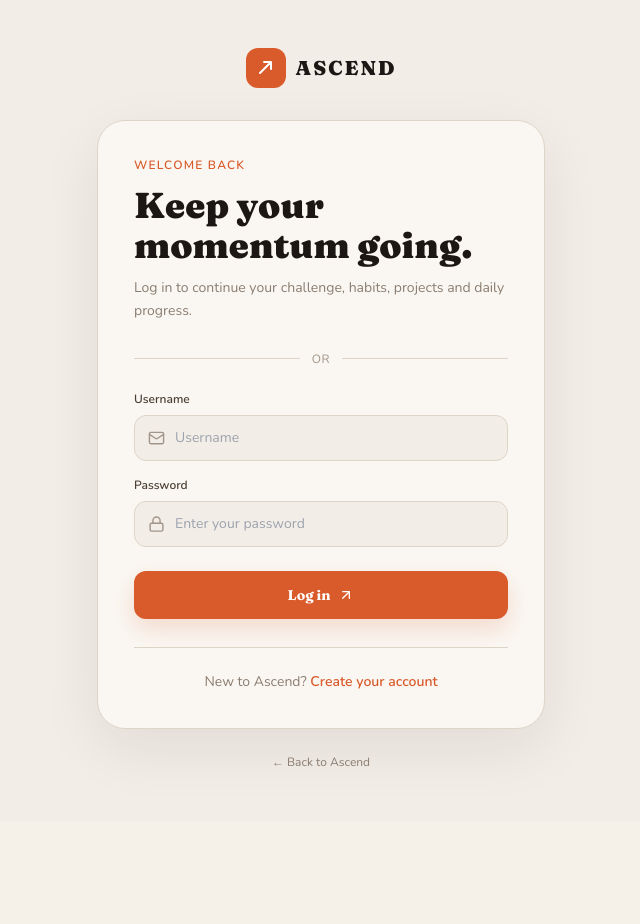
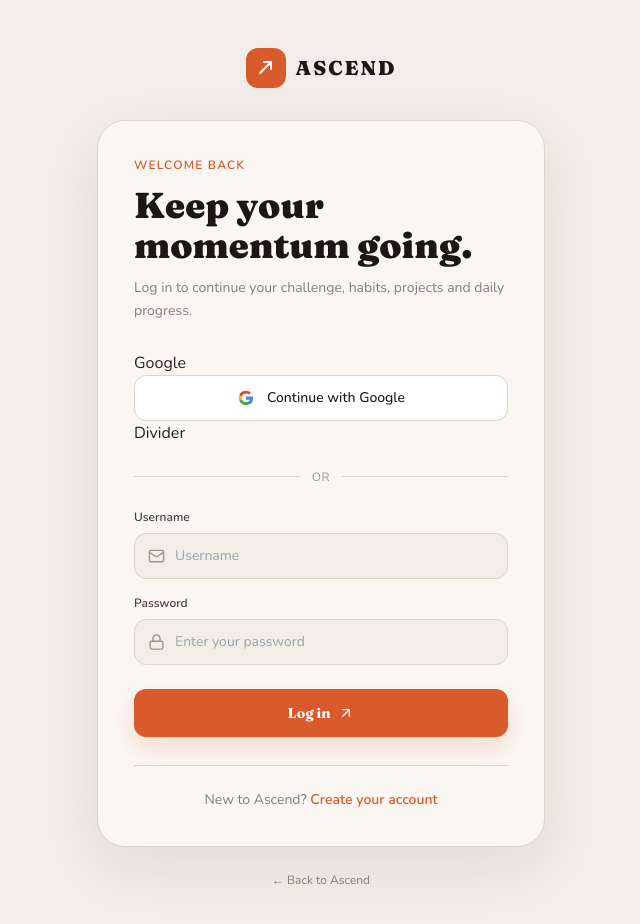
Before and after one commit to Rucha59/Ascend, a React (Vite) app in the folder sprout/frontend/: page /login in a window 1280 px wide. Shown: the top 924 px of the page, without its empty margins (319-959 px from the left). Before the commit the page ends 821 px from the top, so only its background shows below. Built offline with nearby package versions, Linux system fonts and the light colour scheme; no server answers.

Commit message:
Added Supabase google login

```diff
--- a/sprout/frontend/package.json
+++ b/sprout/frontend/package.json
@@ -9,6 +9,7 @@
     "preview": "vite preview"
   },
   "dependencies": {
+    "@supabase/supabase-js": "^2.117.2",
     "axios": "^1.7.7",
     "lucide-react": "^0.383.0",
     "react": "^18.3.1",
--- a/sprout/frontend/src/context/AuthContext.jsx
+++ b/sprout/frontend/src/context/AuthContext.jsx
@@ -1,6 +1,6 @@
 import { createContext, useContext, useEffect, useState } from "react";
 import api from "../api/axios";
-
+import { supabase } from "../lib/supabase";
 const AuthContext = createContext(null);
 
 export function AuthProvider({ children }) {
@@ -73,6 +73,19 @@
     return userData;
   };
 
+  const googleLogin = async () => {
+    const { error } = await supabase.auth.signInWithOAuth({
+      provider: "google",
+      options: {
+        redirectTo: `${window.location.origin}/auth/supabase-callback`,
+      },
+    });
+
+    if (error) {
+      throw error;
+    }
+  };
+
   const logout = () => {
     localStorage.removeItem("sprout_token");
     localStorage.removeItem("sprout_user");
@@ -80,7 +93,17 @@
   };
 
   return (
-      <AuthContext.Provider value={{ user, setUser, loading, login, register, logout }}>
+      <AuthContext.Provider
+          value={{
+            user,
+            setUser,
+            loading,
+            login,
+            register,
+            googleLogin,
+            logout,
+          }}
+      >
         {children}
       </AuthContext.Provider>
   );
--- /dev/null
+++ b/sprout/frontend/src/lib/supabase.js
@@ -0,0 +1,9 @@
+import { createClient } from "@supabase/supabase-js";
+
+const supabaseUrl = import.meta.env.VITE_SUPABASE_URL;
+const supabaseAnonKey = import.meta.env.VITE_SUPABASE_ANON_KEY;
+
+export const supabase = createClient(
+    supabaseUrl,
+    supabaseAnonKey
+);
--- a/sprout/frontend/src/pages/Login.jsx
+++ b/sprout/frontend/src/pages/Login.jsx
@@ -9,7 +9,7 @@
 }
 
 export default function Login() {
-  const { login } = useAuth();
+  const { login, googleLogin } = useAuth();
   const navigate = useNavigate();
 
   const [form, setForm] = useState({ username: "", password: "" });
@@ -34,10 +34,14 @@
     }
   };
 
-  const signInWithGoogle = () => {
-    window.location.href = `${getBackendOrigin()}/oauth2/authorization/google`;
+  const signInWithGoogle = async () => {
+    try {
+      await googleLogin();
+    } catch (err) {
+      console.error("Google login failed:", err);
+      setError("Google sign-in failed. Please try again.");
+    }
   };
-
   return (
       <div
           className="min-h-screen flex items-center justify-center px-6 py-12"
@@ -123,40 +127,40 @@
                 </div>
             )}
 
-            {/* Google */}
-            {/*<button*/}
-            {/*    type="button"*/}
-            {/*    onClick={signInWithGoogle}*/}
-            {/*    className="w-full flex items-center justify-center gap-3 px-4 py-3 rounded-xl text-sm font-medium transition-all hover:-translate-y-0.5"*/}
-            {/*    style={{*/}
-            {/*      background: "#ffffff",*/}
-            {/*      color: "#1c1714",*/}
-            {/*      border: "1px solid #ddd5c8",*/}
-            {/*    }}*/}
-            {/*>*/}
-            {/*  <svg width="18" height="18" viewBox="0 0 24 24">*/}
-            {/*    <path*/}
-            {/*        fill="#4285F4"*/}
-            {/*        d="M21.35 12.27c0-.78-.07-1.53-.23-2.27H12v4.3h5.22a4.47 4.47 0 0 1-1.94 2.93v2.43h3.14c1.84-1.69 2.93-4.18 2.93-7.39Z"*/}
-            {/*    />*/}
-            {/*    <path*/}
-            {/*        fill="#34A853"*/}
-            {/*        d="M12 21.5c2.63 0 4.84-.87 6.45-2.34l-3.14-2.43c-.87.58-1.98.92-3.31.92-2.55 0-4.71-1.72-5.49-4.04H3.26v2.5A9.74 9.74 0 0 0 12 21.5Z"*/}
-            {/*    />*/}
-            {/*    <path*/}
-            {/*        fill="#FBBC05"*/}
-            {/*        d="M6.51 13.61a5.84 5.84 0 0 1 0-3.72V7.39H3.26a9.5 9.5 0 0 0 0 8.72l3.25-2.5Z"*/}
-            {/*    />*/}
-            {/*    <path*/}
-            {/*        fill="#EA4335"*/}
-            {/*        d="M12 5.85c1.43 0 2.72.49 3.74 1.45l2.8-2.8C16.83 2.96 14.62 2.5 12 2.5a9.74 9.74 0 0 0-8.74 5l3.25 2.5C7.29 7.57 9.45 5.85 12 5.85Z"*/}
-            {/*    />*/}
-            {/*  </svg>*/}
+             Google
+            <button
+                type="button"
+                onClick={signInWithGoogle}
+                className="w-full flex items-center justify-center gap-3 px-4 py-3 rounded-xl text-sm font-medium transition-all hover:-translate-y-0.5"
+                style={{
+                  background: "#ffffff",
+                  color: "#1c1714",
+                  border: "1px solid #ddd5c8",
+                }}
+            >
+              <svg width="18" height="18" viewBox="0 0 24 24">
+                <path
+                    fill="#4285F4"
+                    d="M21.35 12.27c0-.78-.07-1.53-.23-2.27H12v4.3h5.22a4.47 4.47 0 0 1-1.94 2.93v2.43h3.14c1.84-1.69 2.93-4.18 2.93-7.39Z"
+                />
+                <path
+                    fill="#34A853"
+                    d="M12 21.5c2.63 0 4.84-.87 6.45-2.34l-3.14-2.43c-.87.58-1.98.92-3.31.92-2.55 0-4.71-1.72-5.49-4.04H3.26v2.5A9.74 9.74 0 0 0 12 21.5Z"
+                />
+                <path
+                    fill="#FBBC05"
+                    d="M6.51 13.61a5.84 5.84 0 0 1 0-3.72V7.39H3.26a9.5 9.5 0 0 0 0 8.72l3.25-2.5Z"
+                />
+                <path
+                    fill="#EA4335"
+                    d="M12 5.85c1.43 0 2.72.49 3.74 1.45l2.8-2.8C16.83 2.96 14.62 2.5 12 2.5a9.74 9.74 0 0 0-8.74 5l3.25 2.5C7.29 7.57 9.45 5.85 12 5.85Z"
+                />
+              </svg>
 
-            {/*  Continue with Google*/}
-            {/*</button>*/}
+              Continue with Google
+            </button>
 
-            {/* Divider */}
+             Divider
             <div className="flex items-center gap-3 my-6">
               <div className="flex-1 h-px" style={{ background: "#ddd5c8" }} />
               <span
--- /dev/null
+++ b/sprout/frontend/src/pages/SupabaseCallback.jsx
@@ -0,0 +1,81 @@
+import { useEffect, useState } from "react";
+import { useNavigate } from "react-router-dom";
+import { supabase } from "../lib/supabase";
+import api from "../api/axios";
+import { useAuth } from "../context/AuthContext";
+
+export default function SupabaseCallback() {
+    const navigate = useNavigate();
+    const { setUser } = useAuth();
+
+    const [error, setError] = useState("");
+
+    useEffect(() => {
+        const handleCallback = async () => {
+            try {
+                const { data, error: sessionError } =
+                    await supabase.auth.getSession();
+
+                if (sessionError) {
+                    throw sessionError;
+                }
+
+                const session = data.session;
+
+                if (!session) {
+                    throw new Error("No Supabase session found.");
+                }
+
+                // Temporarily store the Supabase access token.
+                localStorage.setItem(
+                    "sprout_token",
+                    session.access_token
+                );
+
+                // Ask Spring Boot to find/create the Sprout user.
+                const response = await api.post("/auth/register-oauth", {
+                    email: session.user.email,
+                    name:
+                        session.user.user_metadata?.full_name ||
+                        session.user.user_metadata?.name ||
+                        "",
+                    username:
+                        session.user.user_metadata?.user_name ||
+                        session.user.email?.split("@")[0] ||
+                        "",
+                });
+
+                const userData = response.data.user;
+
+                localStorage.setItem(
+                    "sprout_user",
+                    JSON.stringify(userData)
+                );
+
+                setUser(userData);
+
+                navigate("/", { replace: true });
+            } catch (err) {
+                console.error("Supabase Google login failed:", err);
+                setError(
+                    err.response?.data?.message ||
+                    err.message ||
+                    "Google sign-in failed."
+                );
+            }
+        };
+
+        handleCallback();
+    }, [navigate, setUser]);
+
+    if (error) {
+        return (
+            <div>
+                <h2>Google sign-in failed</h2>
+                <p>{error}</p>
+            </div>
+        );
+    }
+
+    return <div>Signing you in...</div>;
+}
```
Also changed, not shown: sprout/frontend/src/App.jsx (+9 -59 lines), 1 other file (tests, documents, lock files or other folders).
